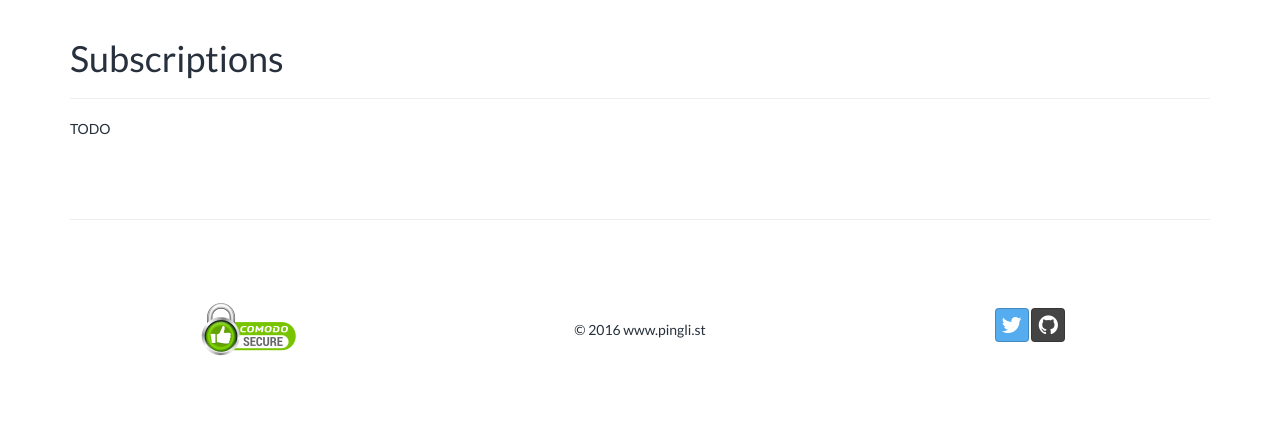
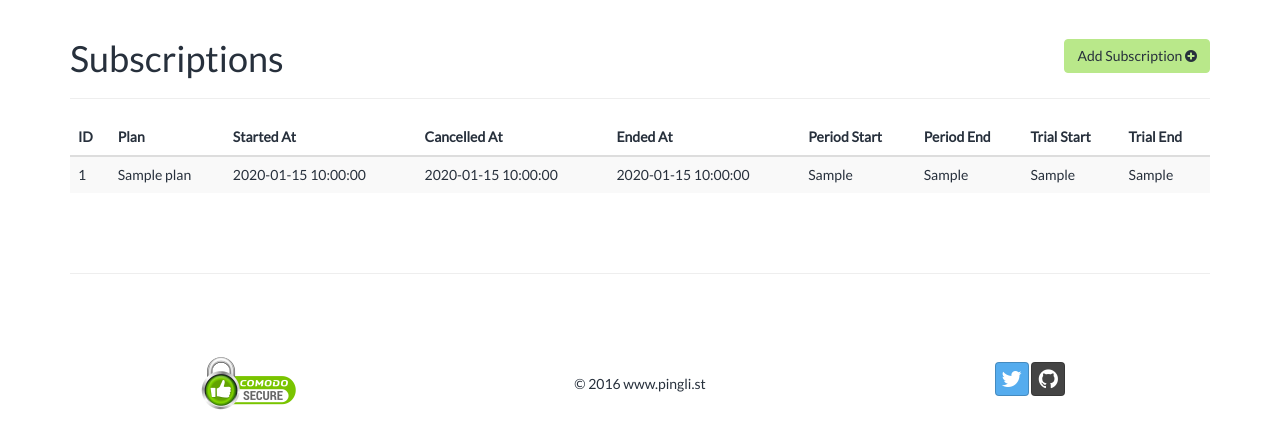
Before and after one commit to RichardKnop/pinglist-app, a Django app: template pinglist/apps/dashboard/templates/dashboard/subscriptions.html in a window 1280 px wide. Shown: the part 51-484 px from the top of the page. Run offline with Django 3.2, Linux system fonts and the light colour scheme; the template is opened without the code that fills it: most values are stand-ins (such as "Sample title", 1, 10 or a date in 2020); some libraries are stand-ins or nearby versions.

Commit message:
Started working on subscriptions.

```diff
--- a/pinglist/apps/dashboard/templates/dashboard/subscriptions.html
+++ b/pinglist/apps/dashboard/templates/dashboard/subscriptions.html
@@ -1,4 +1,5 @@
 {% extends "layout.html" %}
+{% load filters %}
 
 {% block content %}
 
@@ -6,10 +7,50 @@
     <div class="container">
 
         <div class="page-header">
-          <h1>Subscriptions</h1>
+            <div class="pull-right">
+                <a href="{% url 'dashboard:add_subscription' %}" class="btn btn-primary">Add Subscription <i class="fa fa-plus-circle"></i></a>
+            </div>
+            <h1>Subscriptions</h1>
+
+            <div class="clearfix"></div>
         </div>
 
-        <p>TODO</p>
+        {% if subscriptions.count < 1 %}
+            <div class="alert alert-warning" role="alert">
+                You don't have a subscription yet. Click <a href="{% url 'dashboard:add_subscription' %}"><b>here</b></a> to subscribe!
+            </div>
+        {% endif %}
+
+        <table class="table table-striped">
+            <thead>
+            <tr>
+                <th>ID</th>
+                <th>Plan</th>
+                <th>Started At</th>
+                <th>Cancelled At</th>
+                <th>Ended At</th>
+                <th>Period Start</th>
+                <th>Period End</th>
+                <th>Trial Start</th>
+                <th>Trial End</th>
+            </tr>
+            </thead>
+            <tbody>
+            {% for subscription in subscriptions|get:"_embedded"|get:"subscriptions" %}
+                <tr>
+                    <td>{{ subscription.id|escape }}</td>
+                    <td>{{ subscription|get:"_embedded"|get:"_plan"|get:"name" }}</td>
+                    <td>{{ subscription.started_at|escape }}</td>
+                    <td>{{ subscription.cancelled_at|escape }}</td>
+                    <td>{{ subscription.ended_at|escape }}</td>
+                    <td>{{ subscription.period_start|escape }}</td>
+                    <td>{{ subscription.period_end|escape }}</td>
+                    <td>{{ subscription.trial_start|escape }}</td>
+                    <td>{{ subscription.trial_end|escape }}</td>
+                </tr>
+            {% endfor %}
+            </tbody>
+        </table>
 
         <hr class="featurette-divider">
 
--- /dev/null
+++ b/pinglist/apps/dashboard/templatetags/__init__.py
@@ -0,0 +1 @@
+from __future__ import absolute_import
--- /dev/null
+++ b/pinglist/apps/dashboard/templatetags/filters.py
@@ -0,0 +1,8 @@
+from django import template
+
+register = template.Library()
+
+
+@register.filter(name='get')
+def get(d, k):
+    return d.get(k, None)
--- a/pinglist/apps/dashboard/urls.py
+++ b/pinglist/apps/dashboard/urls.py
@@ -3,7 +3,7 @@ from django.conf.urls import url
 from apps.dashboard.views.login import LoginView
 from apps.dashboard.views.logout import LogoutView
 from apps.dashboard.views.facebook_redirect import FacebookRedirectView
-from apps.dashboard.views.subscriptions import SubscriptionsView
+from apps.dashboard.views.subscriptions import SubscriptionsView, AddSubscriptionView
 from apps.dashboard.views.payment_sources import PaymentSourcesView
 from apps.dashboard.views.profile import ProfileView
 
@@ -12,6 +12,7 @@ urlpatterns = [
     url(r'^login', LoginView.as_view(), name='login'),
     url(r'^logout', LogoutView.as_view(), name='logout'),
     url(r'^facebook-redirect', FacebookRedirectView.as_view(), name='facebook_redirect'),
+    url(r'^subscriptions/add', AddSubscriptionView.as_view(), name='add_subscription'),
     url(r'^subscriptions', SubscriptionsView.as_view(), name='subscriptions'),
     url(r'^payment-sources', PaymentSourcesView.as_view(), name='payment_sources'),
     url(r'^profile', ProfileView.as_view(), name='profile'),
--- a/pinglist/proj/static/css/main.css
+++ b/pinglist/proj/static/css/main.css
@@ -43,6 +43,12 @@ a {
     height: 25px;
 }
 
+.navbar-inverse .navbar-nav>.active>a, .navbar-inverse .navbar-nav>.active>a:focus,
+.navbar-inverse .navbar-nav>.active>a:hover {
+    color: #27303C;
+    background-color: #B9E88A;
+}
+
 .btn-primary {
     background-color: #B9E88A;
     color: #27303C;
@@ -62,7 +68,7 @@ a {
 .open > .dropdown-toggle.btn-primary.focus {
     background-color: #27303C;
     color: #B9E88A;
-    border-color: #B9E88A;
+    border-color: #27303C;
 }
 
 .header-image {
```
Also changed, not shown: pinglist/apps/dashboard/templates/dashboard/add_subscription.html (added, +19 -0 lines), pinglist/apps/dashboard/views/facebook_redirect.py (+1 -7 lines), pinglist/apps/dashboard/views/login.py (+1 -7 lines), pinglist/apps/dashboard/views/subscriptions.py (+17 -0 lines), pinglist/lib/api.py (+40 -13 lines).
